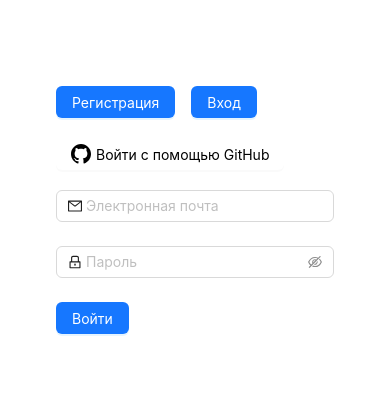
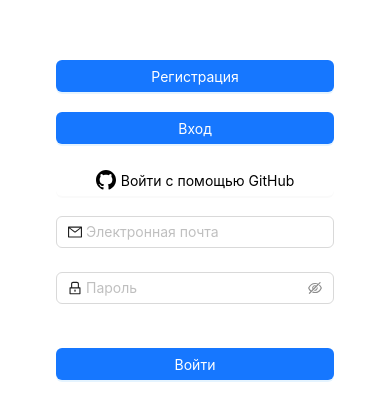
Before and after one commit to Janexxx1337/chat-app, a React (Create React App) app: page /login in a window 390 px wide. Shown: the part 248-668 px from the top of the page. Built offline with nearby package versions, Linux system fonts and the light colour scheme; no server answers; the database is empty.

Commit message:
style fixes || button width fixes && margin

```diff
--- a/src/App.css
+++ b/src/App.css
@@ -67,6 +67,11 @@ li {
     gap: 5px;
 }
 
+button.ant-btn {
+    width: 200px;
+    margin: 0 15px;
+}
+
 .github-button:hover,
 .github-button:focus {
     background-color: #fff;
@@ -95,4 +100,13 @@ li {
         align-items: center;
         justify-content: center;
     }
+
+    button.ant-btn {
+        width: 100%;
+        margin: 20px auto 0;
+    }
+
+    .current-user {
+        display: none;
+    }
 }
--- a/src/App.js
+++ b/src/App.js
@@ -26,7 +26,6 @@ const AuthButtons = () => {
             <Button
                 type="primary"
                 onClick={() => handleNavigation("/register")}
-                style={{ marginRight: "1rem" }}
             >
                 Регистрация
             </Button>
@@ -141,9 +140,7 @@ function App() {
                 text: message,
                 receiver: isPrivateChat ? selectedUser : null,
             };
-            const newMessageRef = push(messagesRef, messageData);
             push(messagesRef, messageData);
-            messageData.id = newMessageRef.key;
             setMessage("");
         }
     };
@@ -192,7 +189,7 @@ function App() {
                                         placeholder="Введите сообщение"
                                         value={message}
                                         onChange={(e) => setMessage(e.target.value)}
-                                        style={{ width: "100%", marginRight: "1rem" }}
+                                        style={{ width: "100%" }}
                                     />
                                     <Button type="primary" htmlType="submit" icon={<SendOutlined />}>
                                         Отправить
```
